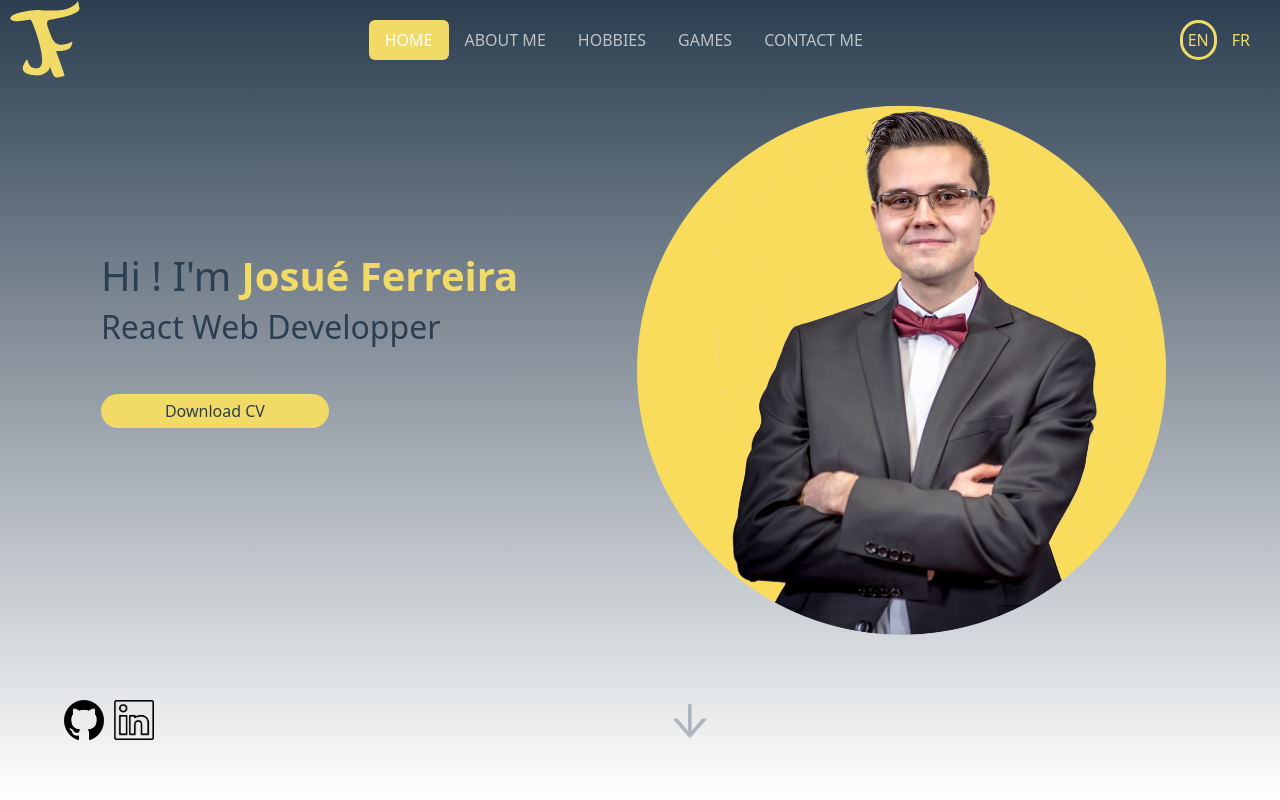
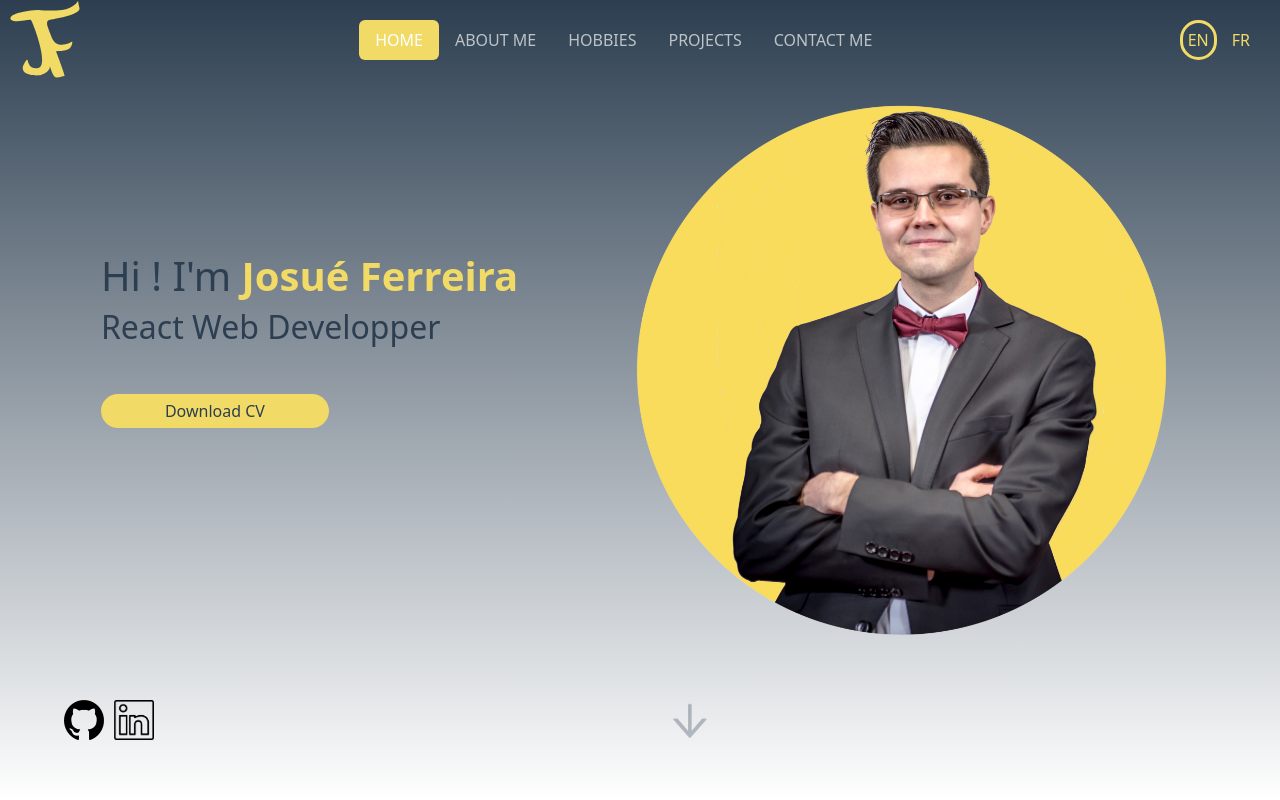
Before and after one commit to Josue-Ferreira/my-web-site, a React (Vite) app: page / in a window 1280 px wide. Shown: the top 800 px of the page. Built offline with nearby package versions, Linux system fonts and the light colour scheme.

Commit message:
change page name

```diff
--- a/src/App.jsx
+++ b/src/App.jsx
@@ -40,7 +40,7 @@ function App() {
           </div>
         )
 
-        case 'games': return (
+        case 'projects': return (
           <Games page={page} setPage={setPage} language={language} setLanguage={setLanguage}/>
         )
 
--- a/src/components/NavBar.jsx
+++ b/src/components/NavBar.jsx
@@ -63,11 +63,11 @@ const NavBar = ({page, setPage, language, setLanguage}) => {
                 <NavItem>
                     <NavLink
                         href="#"
-                        className={page === 'games' ? 'active' : ''}
-                        style={page === 'games' ? {backgroundColor: '#F1DB66'} : {color: '#bdc3c7'}}
-                        onClick={() => setPage('games')}
+                        className={page === 'projects' ? 'active' : ''}
+                        style={page === 'projects' ? {backgroundColor: '#F1DB66'} : {color: '#bdc3c7'}}
+                        onClick={() => setPage('projects')}
                         >
-                            {language === 'en' ? "GAMES" : "JEUX"}
+                            {language === 'en' ? "PROJECTS" : "PROJETS"}
                     </NavLink>
                 </NavItem>
                 <NavItem>
```
